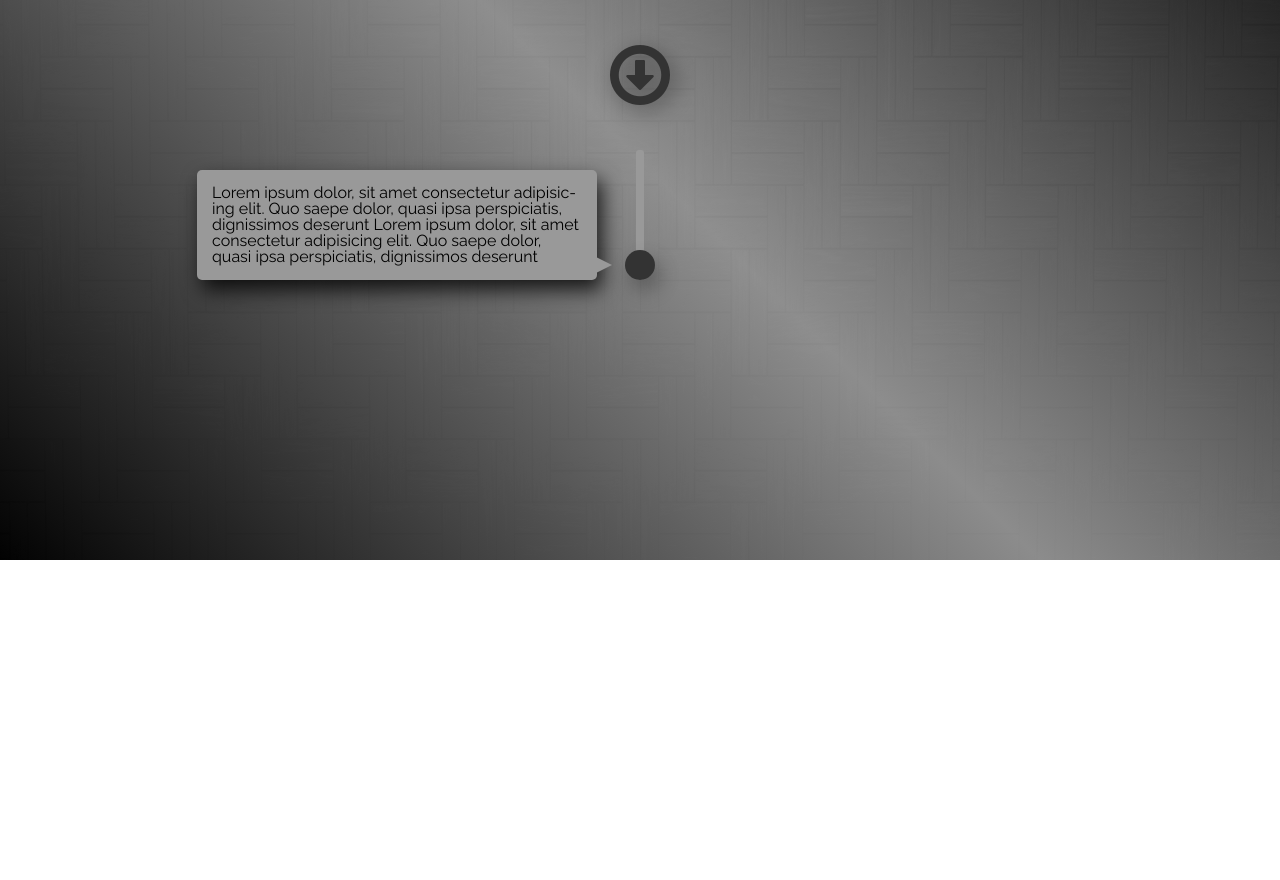
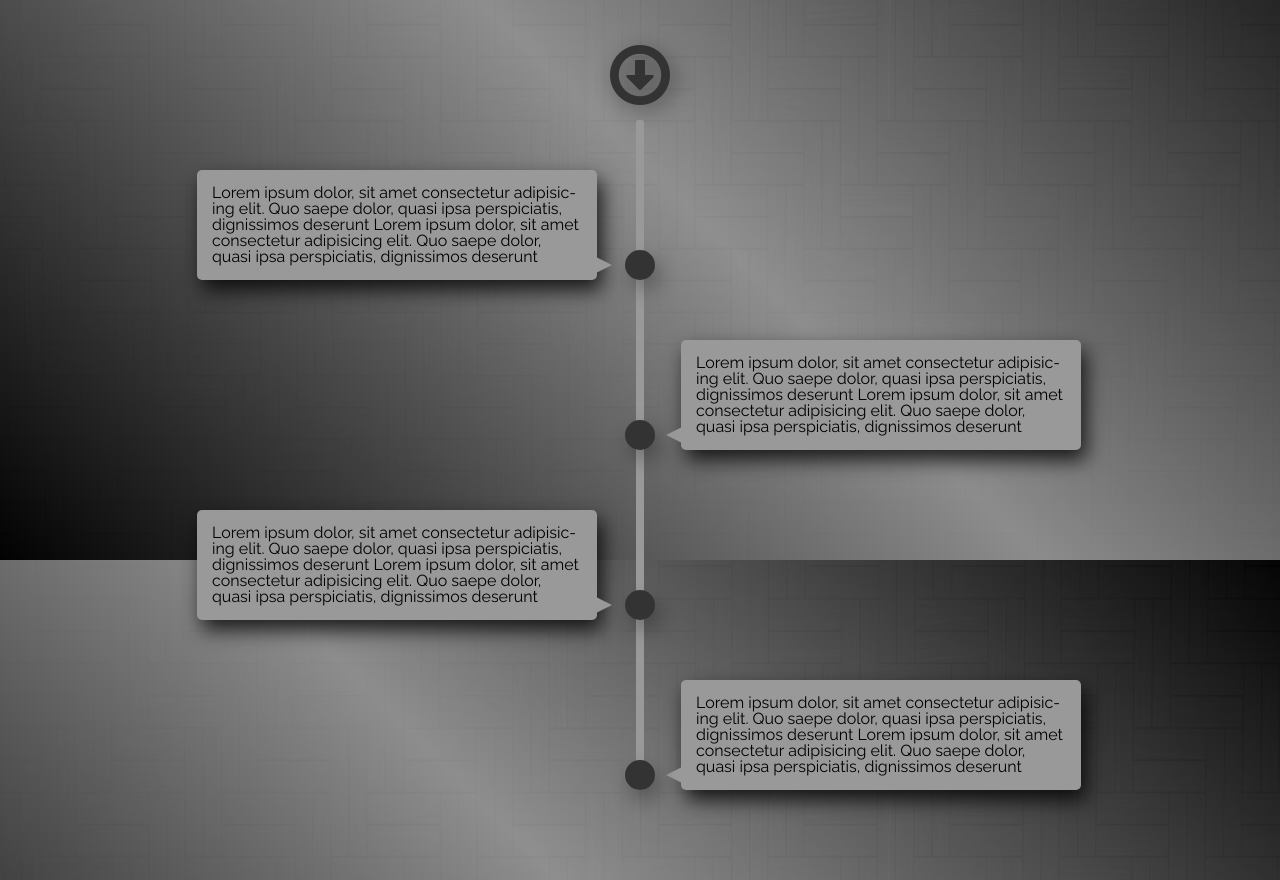
Before and after one commit to justinli0423/justinli0423.github.io, a website: page index.html in a window 1280 px wide. Shown: the part 1040-1920 px from the top of the page. Before the commit the page ends 1600 px from the top, so only its background shows below. Drawn offline with Linux system fonts and the light colour scheme.

Commit message:
Finished shade up animation

```diff
--- a/index.html
+++ b/index.html
@@ -94,11 +94,42 @@
             <ul>
                 <li class="list-element">
                     <div>
-                        <span class = "list-element__text">
+                        <span class="list-element__text">
                             Lorem ipsum dolor, sit amet consectetur adipisicing elit. Quo saepe dolor, quasi ipsa perspiciatis, dignissimos deserunt
+                            Lorem ipsum dolor, sit amet consectetur adipisicing elit. Quo saepe dolor, quasi ipsa perspiciatis,
+                            dignissimos deserunt
+                        </span>
+                        <a href="#/" class="list-element__caption">Learn More &rArr;</a>
+                    </div>
+                </li>
+                <li class="list-element">
+                    <div>
+                        <span class="list-element__text">
                             Lorem ipsum dolor, sit amet consectetur adipisicing elit. Quo saepe dolor, quasi ipsa perspiciatis, dignissimos deserunt
+                            Lorem ipsum dolor, sit amet consectetur adipisicing elit. Quo saepe dolor, quasi ipsa perspiciatis,
+                            dignissimos deserunt
                         </span>
-                        <a href= "#/" class = "list-element__caption">Source code</a>
+                        <a href="#/" class="list-element__caption">Learn More &rArr;</a>
+                    </div>
+                </li>
+                <li class="list-element">
+                    <div>
+                        <span class="list-element__text">
+                            Lorem ipsum dolor, sit amet consectetur adipisicing elit. Quo saepe dolor, quasi ipsa perspiciatis, dignissimos deserunt
+                            Lorem ipsum dolor, sit amet consectetur adipisicing elit. Quo saepe dolor, quasi ipsa perspiciatis,
+                            dignissimos deserunt
+                        </span>
+                        <a href="#/" class="list-element__caption">Learn More &rArr;</a>
+                    </div>
+                </li>
+                <li class="list-element">
+                    <div>
+                        <span class="list-element__text">
+                            Lorem ipsum dolor, sit amet consectetur adipisicing elit. Quo saepe dolor, quasi ipsa perspiciatis, dignissimos deserunt
+                            Lorem ipsum dolor, sit amet consectetur adipisicing elit. Quo saepe dolor, quasi ipsa perspiciatis,
+                            dignissimos deserunt
+                        </span>
+                        <a href="#/" class="list-element__caption">Learn More &rArr;</a>
                     </div>
                 </li>
             </ul>
--- a/js/page-load.js
+++ b/js/page-load.js
@@ -1,4 +1,4 @@
 // load page on top
-window.onbeforeunload = function () {
-    window.scrollTo(0, 0);
-}
+// window.onbeforeunload = function () {
+//     window.scrollTo(0, 0);
+// }
--- a/sass/base/_typography.scss
+++ b/sass/base/_typography.scss
@@ -95,7 +95,6 @@ body {
     font-weight: 400;
     font-size: 1.6rem;
     border-radius: 3px;
-    z-index: 10;
     &:first-child{
         padding-top: 2rem;
     }
@@ -113,5 +112,17 @@ body {
         color: transparent;
         background-color: transparent;
         text-decoration: none;
+
+        // pseudo underline - may add back in the future
+        // &::after{
+        //     content: "";
+        //     padding: 1px 5rem;
+        //     position: absolute;
+        //     top: 75%;
+        //     left: 50%;
+        //     transform: translateX(-50%);
+        //     color: $color-grey-dark-2;
+        //     background-color: $color-grey-dark-2;
+        // }
     }
 }
--- a/sass/pages/_timeline.scss
+++ b/sass/pages/_timeline.scss
@@ -34,7 +34,7 @@
         box-shadow: .5rem 1rem 2rem rgba($color-black, .8);
 
         &:hover .list-element__text {
-            transition: all .4s;
+            transition: all .4s .15s;
             filter: blur(2px);
         }
 
```
Also changed, not shown: css/style.css.
